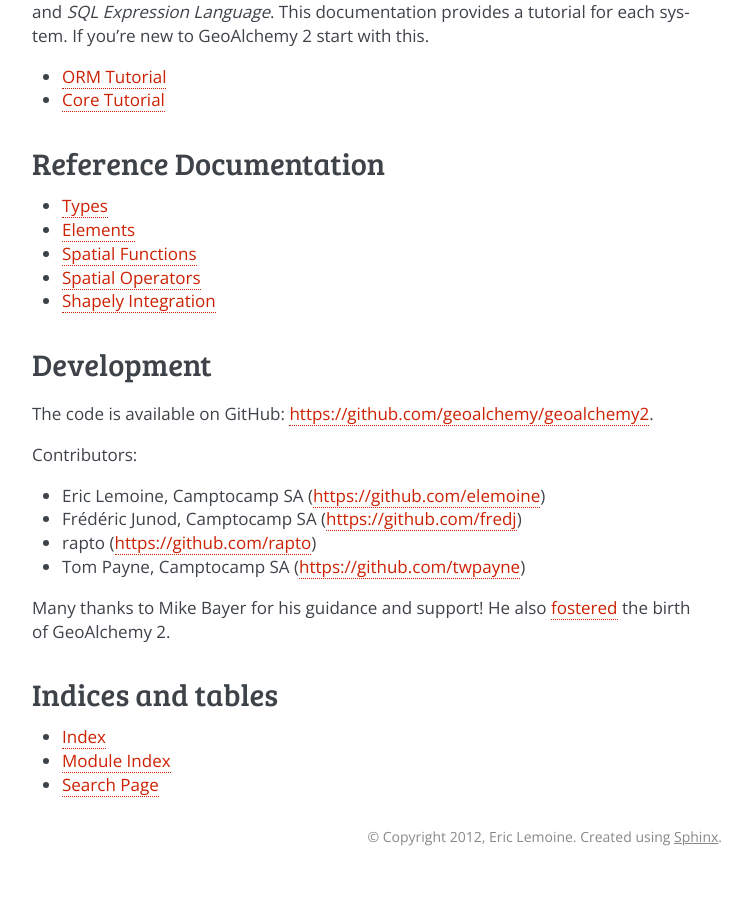
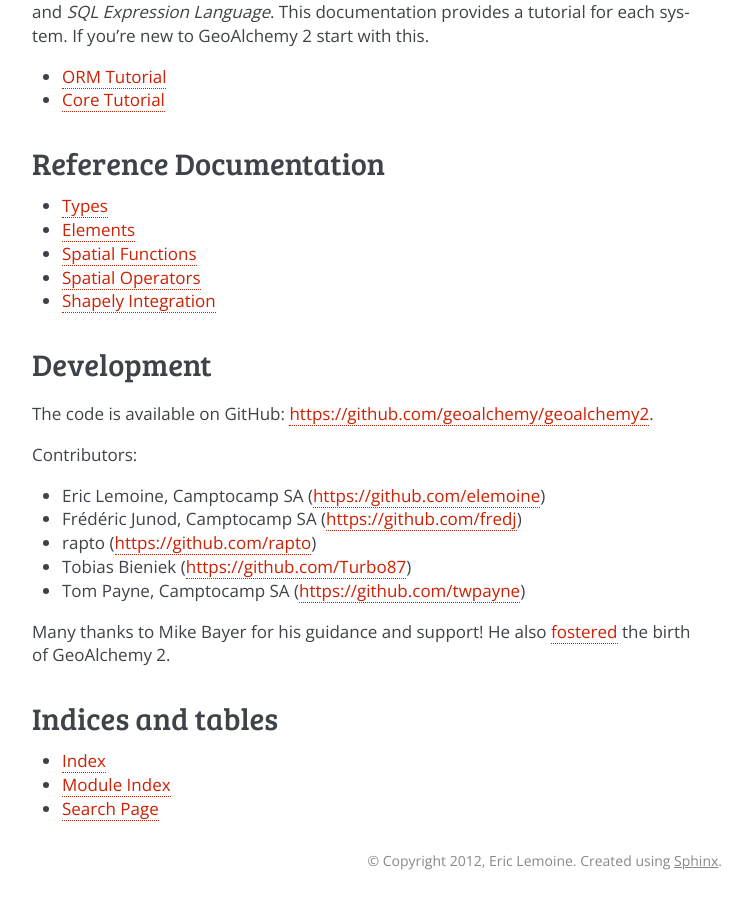
Before and after one commit to geoalchemy/geoalchemy2, a Sphinx documentation site: the page built from doc/index.rst, in a window 1280 px wide and 900 px high, scrolled down 1101 px. Shown: the whole window, without its empty margins (388-1140 px from the left). Built offline with Sphinx 7.4.7, drawn with Linux system fonts in a browser that asks for light colours; before the commit the page ends 1977 px from its top, so only the background shows below that.

Commit message:
Add Tobias to the contributors list

```diff
--- a/doc/index.rst
+++ b/doc/index.rst
@@ -86,6 +86,7 @@
 * Eric Lemoine, Camptocamp SA (https://github.com/elemoine)
 * Frédéric Junod, Camptocamp SA (https://github.com/fredj)
 * rapto (https://github.com/rapto)
+* Tobias Bieniek (https://github.com/Turbo87)
 * Tom Payne, Camptocamp SA (https://github.com/twpayne)
 
 Many thanks to Mike Bayer for his guidance and support! He also `fostered
```
